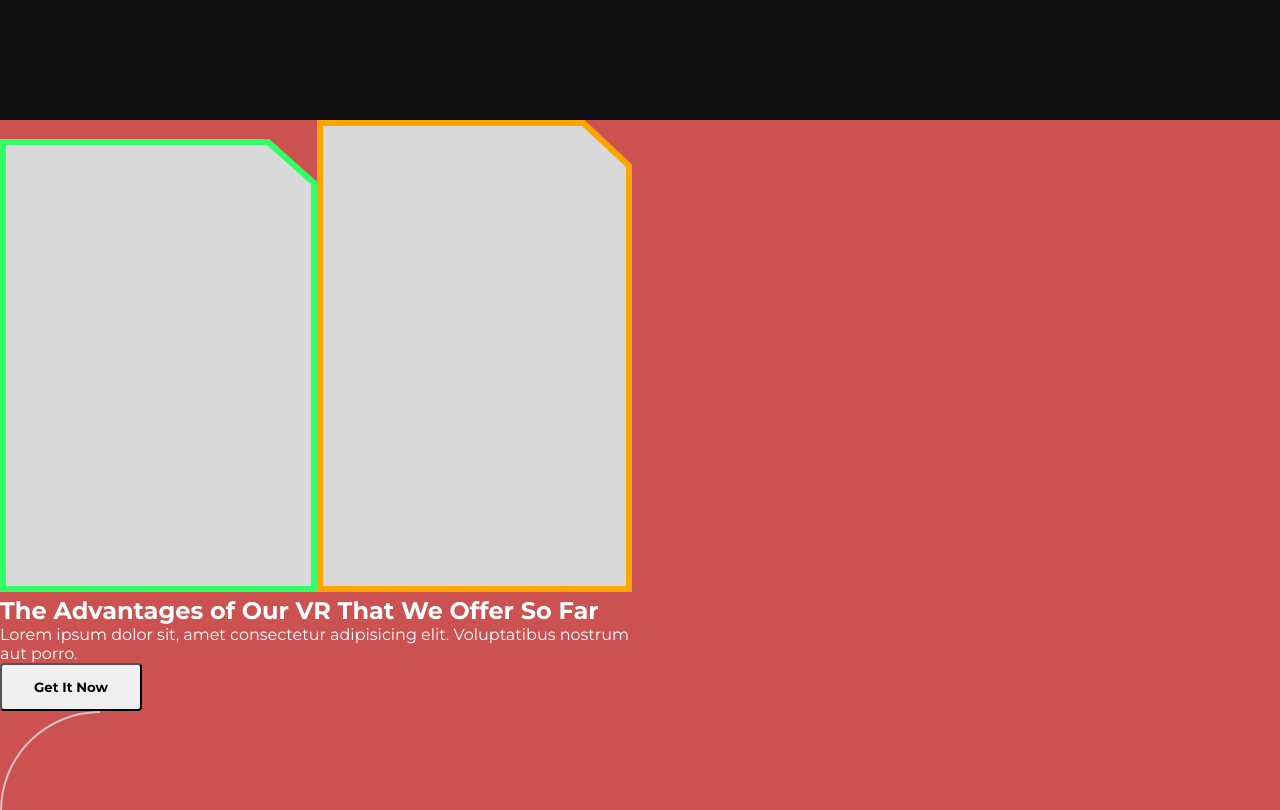
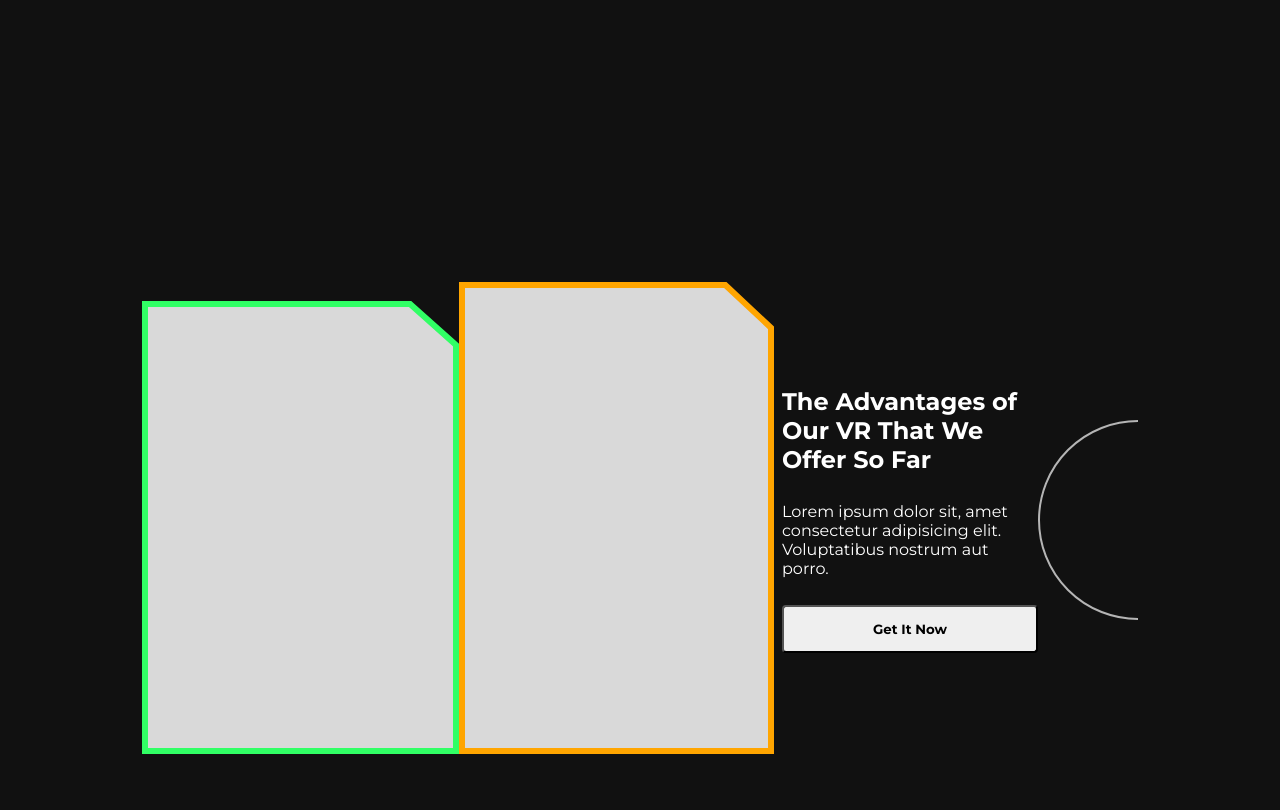
Before and after one commit to TwoGenius/officialWeb, a React (Create React App) app in the folder client/: page / in a window 1280 px wide. Shown: the part 760-1570 px from the top of the page. Built offline with nearby package versions, Linux system fonts and the light colour scheme.

Commit message:
:fire: added css to the advantages component

```diff
--- a/client/src/Components/Advantages.jsx
+++ b/client/src/Components/Advantages.jsx
@@ -1,4 +1,3 @@
-
 import React from 'react'
 import "./advantages.css"
 import Adv1 from "../assets/Adantage-2.svg";
@@ -12,7 +11,7 @@ const Advantages = () => {
         <img src={Adv2} alt="" />
       </div>
       <div className="right-div">
-       <h2>The Advantages of Our VR That We Offer So Far</h2>
+       <h2>The Advantages of <br /> Our VR That We <br /> Offer So Far</h2>
        <p>Lorem ipsum dolor sit, amet consectetur adipisicing elit. Voluptatibus nostrum aut porro.</p>
        <button>Get It Now</button>
       </div>
--- a/client/src/Components/advantages.css
+++ b/client/src/Components/advantages.css
@@ -1,11 +1,17 @@
 .Advantages{
-    /* width: 100vw; */
     height: 100vh;
-    background: rgb(204, 82, 82);
+    display: flex;
+    align-items: center;
+    justify-content: center;
 }
 .left-div{
     width: 50vw;
 }
 .right-div{
-    width: 50vw;
+    /* background: yellow; */
+    width: 20vw;
+    height: 40vh;
+    display: flex;
+    justify-content: space-evenly;
+    flex-direction: column;
 }
--- a/client/src/index.css
+++ b/client/src/index.css
@@ -17,5 +17,5 @@ button {
   border-radius: 4px;
 }
 body{
-  background-color: #1E1E1E;
+  background-color: #111;
 }
```
